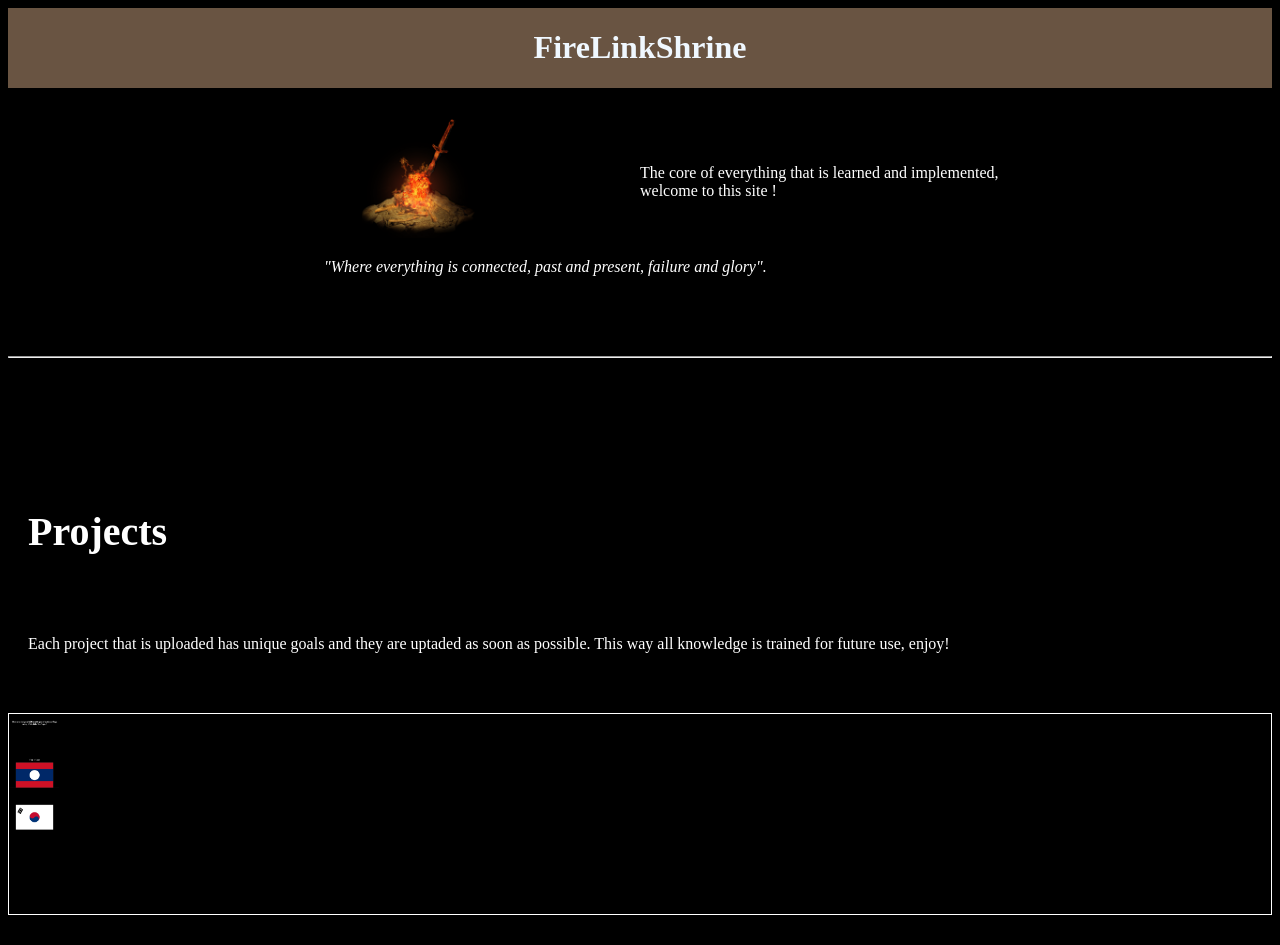
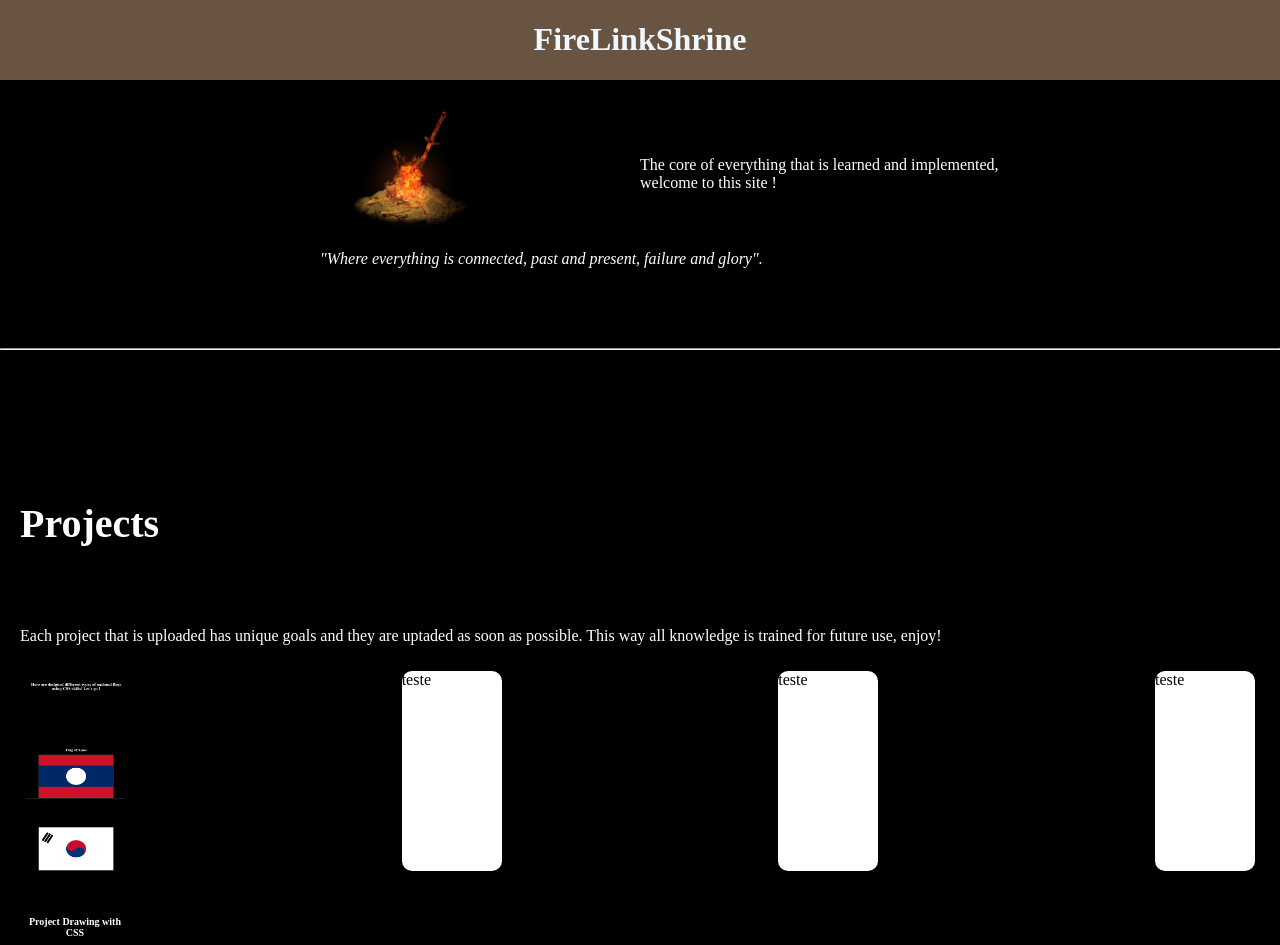
Before and after one commit to RodrigoLeandrin/FireLinkShrine, a plain HTML site: page index.html in a window 1280 px wide. Before the commit the page ends 923 px from the top, so only its background shows below. Drawn offline with Linux system fonts and the light colour scheme.

Commit message:
Add files via upload

```diff
--- a/index.html
+++ b/index.html
@@ -51,6 +51,17 @@
         <div class="p3">
             teste
         </div>
+        <div class="p4">
+            teste
+        </div>
+    </div>
+
+    <div class="subcontainer">
+        <div class="pt1">
+            <h1>Project Drawing with CSS</h1>
+
+        </div>
+
     </div>
 
 
--- a/style.css
+++ b/style.css
@@ -9,6 +9,8 @@
 
 body{
     background-color: black;
+    padding: 0;
+    margin: 0;
 }
 
 
@@ -53,15 +55,54 @@ hr{
 
 .container1{
     display: flex;
-    height: 200px;
+    height: 220px;
     margin: auto;
     margin-top: 60px;
-    border: solid 1px white;
+    justify-content: space-between;
+    margin: 15px;
+    padding: 10px;
 }
 
 
 .p1 img{
-    width: 50px;
+    width: 100px;
+    height: 200px;
+    border-radius: 10px;
+    cursor: pointer;
 
 
 }
+
+.p2{
+    background-color: white;
+    width: 100px;
+    height: 200px;
+    border-radius: 10px;
+    cursor: pointer;
+}
+
+
+.p3{
+    background-color: white;
+    width: 100px;
+    height: 200px;
+    border-radius: 10px;
+    cursor: pointer;
+}
+
+.p4{
+    background-color: white;
+    border-radius: 10px;
+    width: 100px;
+    height: 200px;
+    cursor: pointer;
+}
+
+
+.subcontainer{
+    width: 100px;
+    color: white;
+    font-size: 5px;
+    text-align: center;
+    margin-left: 25px;
+}
```
